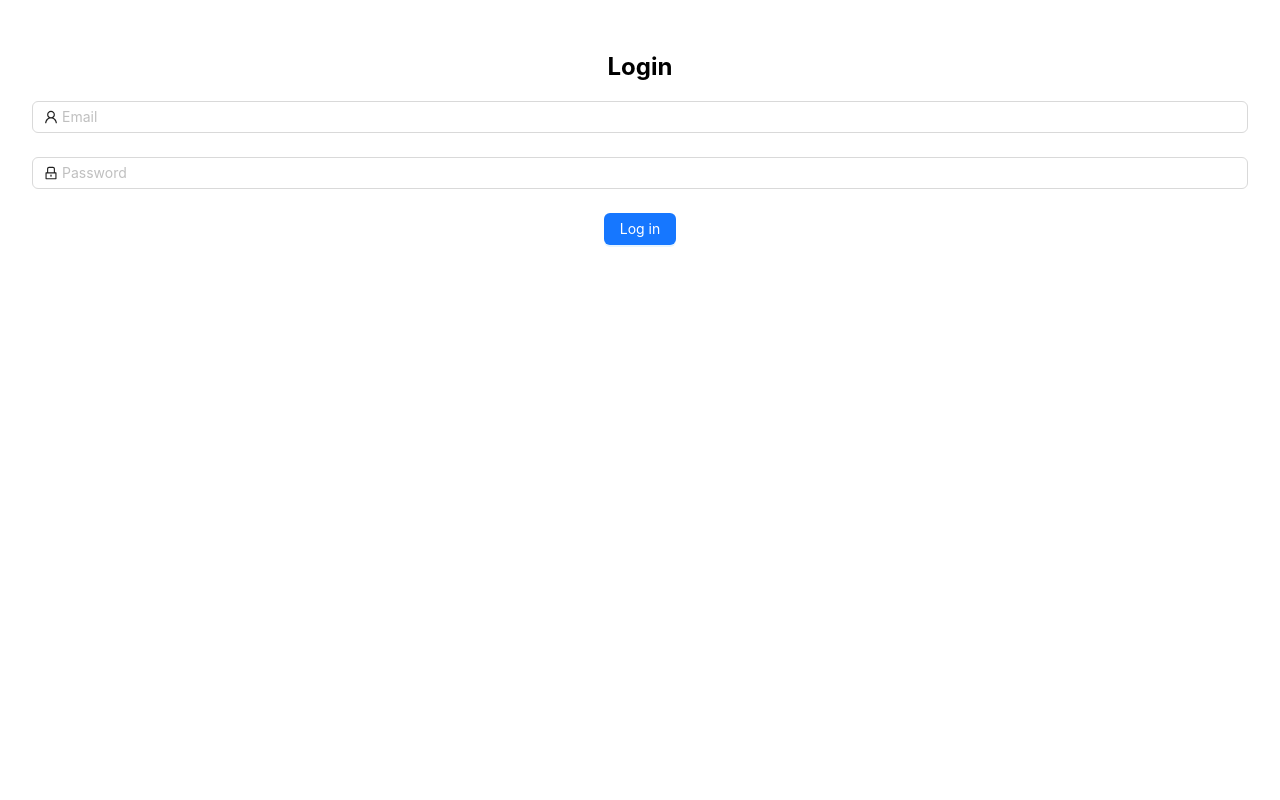
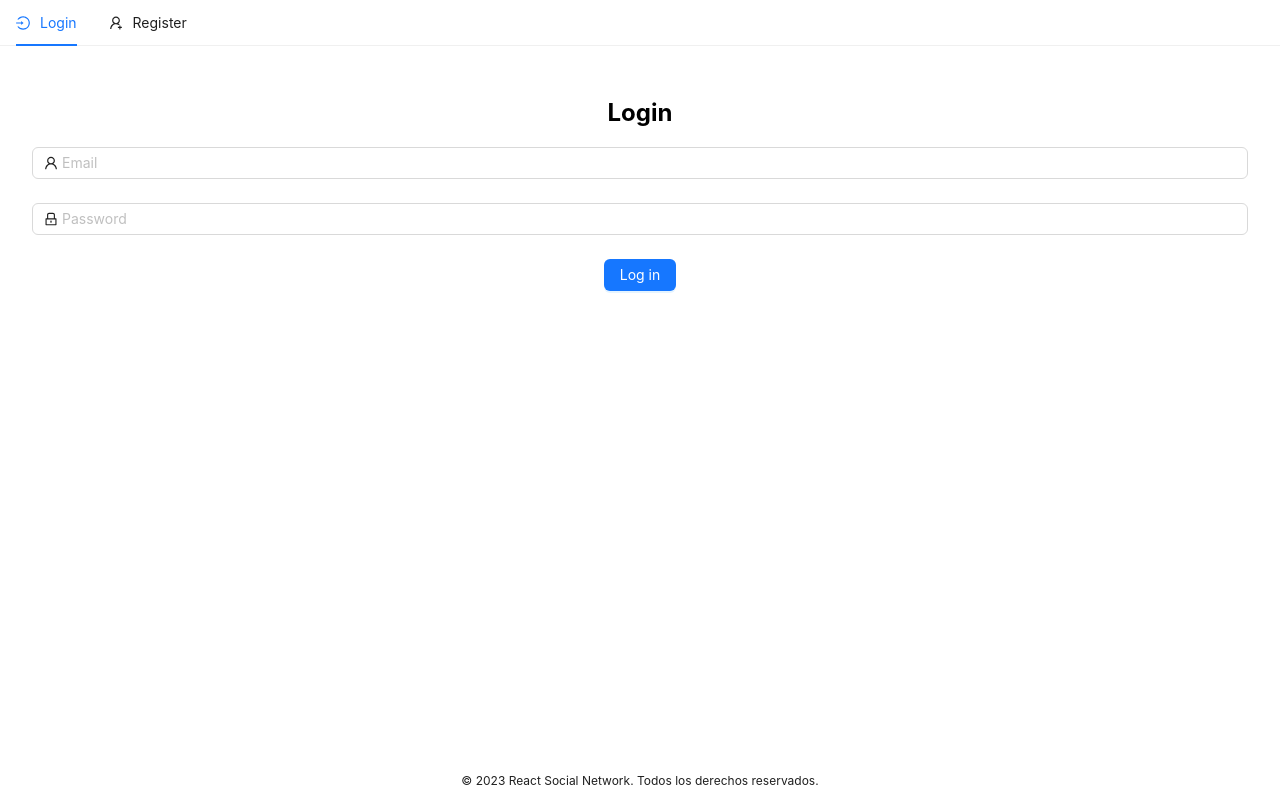
Before and after one commit to dondifer/react-social-media, a React (Create React App) app in the folder redux-project/: page / in a window 1280 px wide. Built offline with nearby package versions, Linux system fonts and the light colour scheme.

Commit message:
feat: login y register maquetasiao

```diff
--- a/redux-project/src/App.js
+++ b/redux-project/src/App.js
@@ -4,6 +4,8 @@ import "./App.css";
 import Login from "./components/Login/Login";
 
 import Register from "./components/Register/Register";
+import Footer from "./components/Footer/Footer";
+import Header from "./components/Header/Header";
 
 import { BrowserRouter, Routes, Route } from "react-router-dom";
 
@@ -11,10 +13,14 @@ function App() {
   return (
     <div className="App">
       <BrowserRouter>
-        <Routes>
-          <Route path="/register" element={<Register />} />
-          <Route path="/" element={<Login />} />
-        </Routes>
+        <Header />
+        <div className="default-padding">
+          <Routes>
+            <Route path="/register" element={<Register />} />
+            <Route path="/" element={<Login />} />
+          </Routes>
+        </div>
+        <Footer />
       </BrowserRouter>
     </div>
   );
--- /dev/null
+++ b/redux-project/src/components/Footer/Footer.jsx
@@ -0,0 +1,13 @@
+/* eslint-disable react/prop-types */
+
+const Footer = () => {
+  return (
+    <>
+      <footer className="footer">
+        <p>&copy; 2023 React Social Network. Todos los derechos reservados.</p>
+      </footer>
+    </>
+  );
+};
+
+export default Footer;
--- /dev/null
+++ b/redux-project/src/components/Header/Header.jsx
@@ -0,0 +1,79 @@
+/* eslint-disable react/prop-types */
+import {
+  LoginOutlined,
+  UserAddOutlined,
+  AppstoreOutlined,
+  ProfileOutlined,
+  ShoppingCartOutlined,
+  LogoutOutlined,
+} from "@ant-design/icons";
+import { Menu } from "antd";
+import React, { useEffect, useState, useContext } from "react";
+import { useNavigate } from "react-router-dom";
+import { useSelector } from "react-redux";
+
+const Header = (props) => {
+  const { token } = useSelector((state) => state.auth);
+  const items = !token
+    ? [
+        {
+          label: "Login",
+          key: "",
+          icon: <LoginOutlined />,
+        },
+        {
+          label: "Register",
+          key: "register",
+          icon: <UserAddOutlined />,
+        },
+      ]
+    : [
+        {
+          label: "Profile",
+          key: "profile",
+          icon: <ProfileOutlined />,
+        },
+        {
+          label: "Logout",
+          key: "logout",
+          icon: <LogoutOutlined />,
+        },
+      ];
+  const navigate = useNavigate();
+  // eslint-disable-next-line no-unused-vars
+  const [current, setCurrent] = useState("");
+
+  const onClick = (e) => {
+    console.log("click ", e);
+    if (e.key !== "logout") {
+      navigate(`/${e.key}`);
+    } else {
+      setCurrent("");
+      navigate(`/`);
+    }
+
+    setCurrent(e.key);
+  };
+
+  useEffect(() => {
+    navigate("/");
+    // eslint-disable-next-line react-hooks/exhaustive-deps
+  }, []);
+
+  useEffect(() => {
+    if (token) {
+      setCurrent("products");
+    }
+  }, [token]);
+  return (
+    <Menu
+      className="menu"
+      onClick={onClick}
+      selectedKeys={[current]}
+      mode="horizontal"
+      items={items}
+    />
+  );
+};
+
+export default Header;
--- a/redux-project/src/sass/base/_base.scss
+++ b/redux-project/src/sass/base/_base.scss
@@ -1,36 +1,11 @@
 #root {
   max-width: 1280px;
   margin: 0 auto;
-  padding: 2rem;
   text-align: center;
 }
 
-.logo {
-  height: 6em;
-  padding: 1.5em;
-  will-change: filter;
-  transition: filter 300ms;
-}
-.logo:hover {
-  filter: drop-shadow(0 0 2em #646cffaa);
-}
-.logo.react:hover {
-  filter: drop-shadow(0 0 2em #61dafbaa);
-}
-
-@keyframes logo-spin {
-  from {
-    transform: rotate(0deg);
-  }
-  to {
-    transform: rotate(360deg);
-  }
-}
-
-@media (prefers-reduced-motion: no-preference) {
-  a:nth-of-type(2) .logo {
-    animation: logo-spin infinite 20s linear;
-  }
+.default-padding {
+  padding: 2rem;
 }
 
 .card {
@@ -50,13 +25,6 @@ a:hover {
   color: #535bf2;
 }
 
-.res-links {
-  color: rgb(99, 189, 91);
-  &:hover {
-    color: rgb(53, 101, 48);
-  }
-}
-
 .react-forms {
   display: flex;
   flex-direction: column;
--- /dev/null
+++ b/redux-project/src/sass/components/_footer.scss
@@ -0,0 +1,11 @@
+.footer {
+  background-color: #fff;
+  width: 100%;
+  position: fixed;
+  color: rgba(0, 0, 0, 0.88);
+  bottom: 0;
+  left: 0;
+  display: flex;
+  justify-content: center;
+  font-size: 12px;
+}
--- a/redux-project/src/sass/main.scss
+++ b/redux-project/src/sass/main.scss
@@ -4,3 +4,4 @@
 //components
 @import "./components/header";
 @import "./components/home";
+@import "./components/footer";
```
